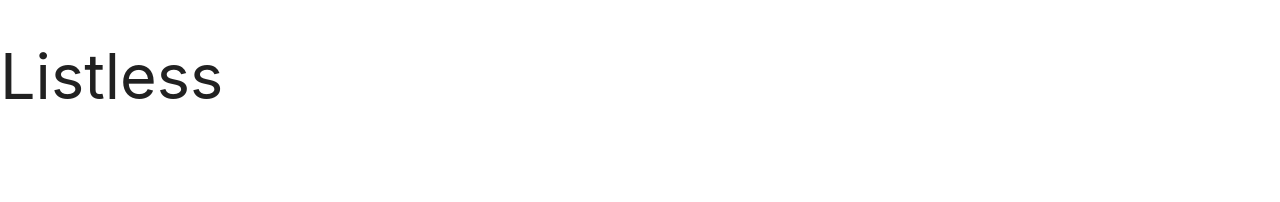
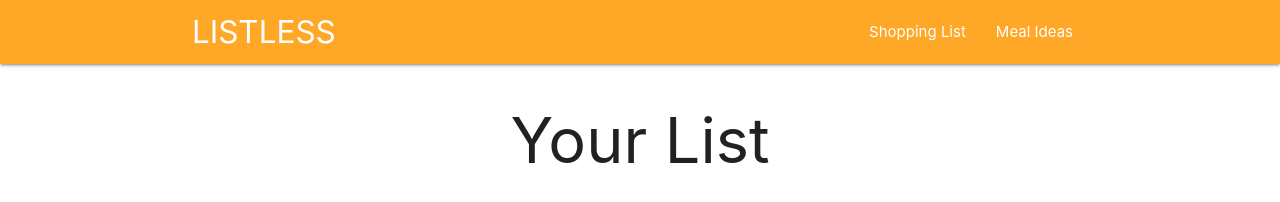
Before and after one commit to astania/listless, a plain HTML site: page index.html in a window 1280 px wide. Drawn offline with nearby package versions, Linux system fonts and the light colour scheme.

Commit message:
Home page created, DOMContentLoaded initializing, Navbar updated

```diff
--- a/index.html
+++ b/index.html
@@ -16,7 +16,19 @@
     <title>Listless</title>
 </head>
 <body>
-    <h1>Listless</h1>
+    <nav class="orange lighten-1">
+        <div class="nav-wrapper container">
+          <a href="#" class="brand-logo left">LISTLESS</a>
+          <ul id="nav-mobile" class="right hide-on-med-and-down">
+            <li><a href="#" id='home-link'>Shopping List</a></li>
+            <li><a href="#">Meal Ideas</a></li>
+          </ul>
+        </div>
+      </nav>
+    <div class="container">
+        <div id="main"></div>
+    </div>
+
     <script src="javascripts/index.js"></script>
 </body>
 </html>
--- a/javascripts/index.js
+++ b/javascripts/index.js
@@ -0,0 +1,24 @@
+//Globals
+
+//Node getters
+const mainDiv = () => document.getElementById('main')
+const homeLink = () => document.getElementById('home-link')
+//Event Listeners
+
+//Event Handlers
+const loadHome = () => {
+    const h1 = document.createElement('h1')
+
+    h1.className = "center-align"
+    h1.innerText = 'Your List'
+
+    mainDiv().appendChild(h1)
+
+}
+
+
+//WHEN THE DOM LOADS
+document.addEventListener('DOMContentLoaded', function(){
+    //load the home page
+    loadHome()
+})
--- /dev/null
+++ b/stylesheets/style.css
@@ -0,0 +1,3 @@
+.navbar-material .nav-wrapper .brand-logo img {
+    height: 64px;
+}
```
Also changed, not shown: 1 other file.
